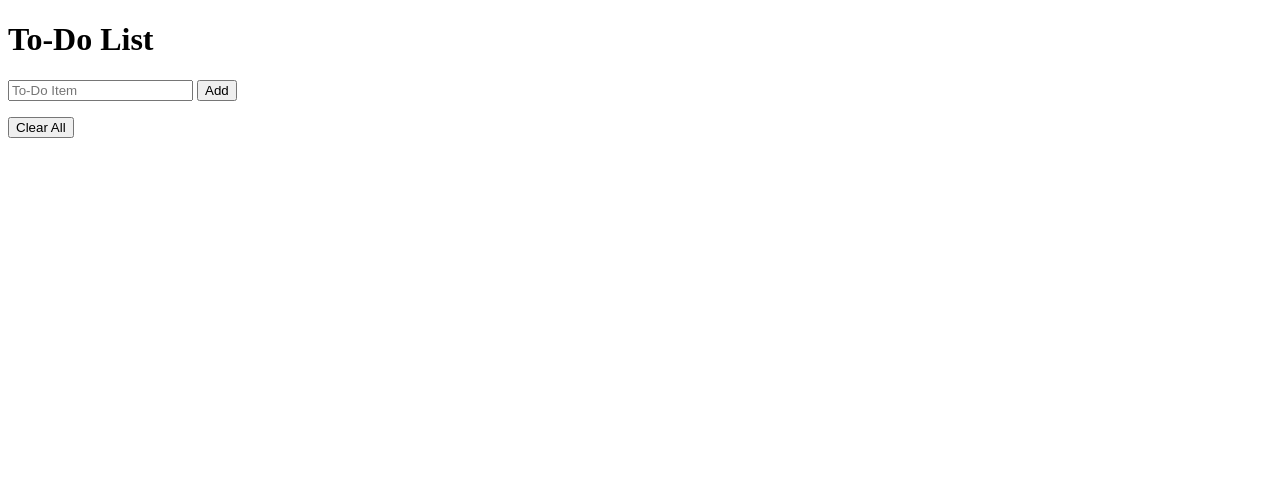
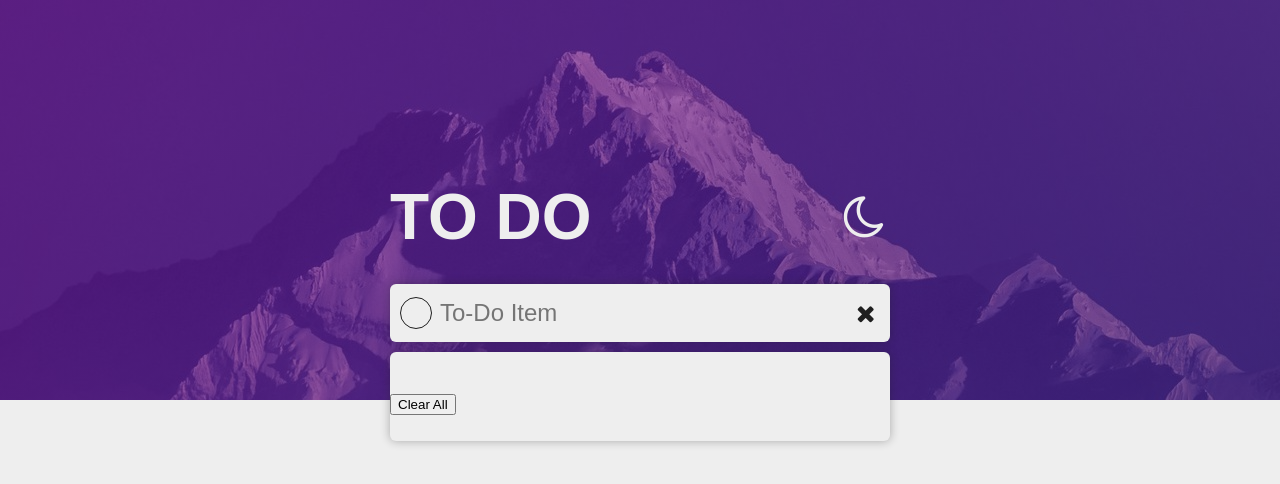
Before and after one commit to YoussefShaaban-Dev/Assessments, a plain HTML site: page 4/index.html in a window 1280 px wide. Drawn offline with Linux system fonts and the light colour scheme.

Commit message:
Prepare UI of todo list

```diff
--- a/4/index.html
+++ b/4/index.html
@@ -4,18 +4,39 @@
 <head>
     <meta charset="UTF-8">
     <meta name="viewport" content="width=device-width, initial-scale=1.0">
-    <title>JS Counter</title>
+    <title>ToDo List</title>
+    <link rel="stylesheet" href="..\assets\font-awesome-4.7.0\css\font-awesome.css">
+    <link rel="stylesheet" href="style.css" />
 </head>
 
 <body>
-    <h1>To-Do List</h1>
-    <div>
-        <input id="txtItem" type="text" placeholder="To-Do Item" />
-        <input id="btnAdd" type="button" onclick="addItem()" value="Add" />
-    </div>
-    <ul id="list"></ul>
-    <button onclick="clearAll()">Clear All</button>
-    <p id="message"></p>
+    <header>
+        <img class="bg-img" src="assets/bg.jpg" />
+        <div class="bg-grd"></div>
+    </header>
+
+    <main>
+        <div>
+            <div class="d-flex v-center s-between">
+                <h1 class="title">To Do</h1>
+                <i class="fa fa-moon-o lightdark-icon"></i>
+            </div>
+
+            <div class="light-dark panel mb-10 item">
+                <div id="newItemCheck" class="btn-check btn" onclick="switchNewItem()">
+                    <i class="fa fa-check"></i>
+                </div>
+                <input id="txtItem" type="text" placeholder="To-Do Item" />
+                <i class="fa fa-times"></i>
+            </div>
+
+            <div class="light-dark panel items">
+                <ul id="list" class="items-list"></ul>
+                <button onclick="clearAll()">Clear All</button>
+                <p id="message"></p>
+            </div>
+        </div>
+    </main>
     <script src="script.js" defer></script>
 </body>
 
--- a/4/script.js
+++ b/4/script.js
@@ -1,16 +1,23 @@
 const listElement = document.getElementById("list")
 const messageElement = document.getElementById("message")
 const txtItemElement = document.getElementById("txtItem")
+const newItemCheckElement = document.getElementById("newItemCheck");
+txtItemElement.addEventListener("keydown", function (event) {
+    if (event.code == "Enter")
+        addItem()
+});
 var listItems = [];
+var newItemChecked = false;
 loadData();
 
 function displayListItems() {
     let text = "";
     for (let i = 0; i < listItems.length; i++) {
-        text += `<li>${listItems[i]}<button onclick='remove(${i})'>x</button></li>`;
+        text += `<li class='item ${listItems[i].checked?"checked":""}'><div `+ (listItems[i].checked?"":`onclick="completeItem(${i})"`) +`><i class="fa fa-check"></i>
+                </div><span>${listItems[i].item}</span> <i class="fa fa-times" onclick='remove(${i})'></i></li>`;
     }
     listElement.innerHTML = text;
-    localStorage.setItem("ToDoList",JSON.stringify(listItems))
+    localStorage.setItem("ToDoList", JSON.stringify(listItems))
 }
 
 function showMessage(text) {
@@ -42,12 +49,43 @@ function clearAll() {
 
 
 function addItem() {
-    listItems.push(txtItemElement.value);
-    displayListItems();
-    txtItemElement.value = "";
+    const value = txtItemElement.value;
+    if (value) {
+        listItems.push({ item: value, checked: newItemChecked });
+        displayListItems();
+        txtItemElement.value = "";
+        switchNewItem(false)
+        console.log(`New item added: ${value}`)
+    }
 }
 
 function remove(index) {
     listItems.splice(index, 1)
     displayListItems()
 }
+
+function switchNewItem(value) {
+    if (value != undefined)
+        newItemChecked = value
+    else
+        newItemChecked = !newItemChecked;
+
+    console.log(newItemChecked)
+    if (newItemChecked)
+        newItemCheckElement.classList.add("checked");
+    else
+        newItemCheckElement.classList.remove("checked")
+
+}
+
+function inputItem(event) {
+    console.log(event)
+}
+
+function completeItem(index){
+    if(index >= 0 && index < listItems.length){
+        const item = listItems[index];
+        item.checked = true;
+        displayListItems();
+    }
+}
--- a/4/style.css
+++ b/4/style.css
@@ -1,3 +1,203 @@
-#message{
+:root {
+    columns: light dark;
+    --light-bg: #eee;
+    --light-color: #1f1f1f;
+
+    --dark-bg: #1f1f1f;
+    --dark-color: #eee;
+
+    --grad: linear-gradient(140deg, #8518b8, #421399);
+    --trans: all 0.3s ease-in-out;
+}
+
+body {
+    margin: 0;
+    padding: 0;
+    /* height: 100vh; */
+    font-family: sans-serif;
+    background-color: light-dark(var(--light-bg), var(--dark-bg));
+    color: light-dark(var(--light-color), var(--dark-color));
+}
+
+* {
+    box-sizing: border-box;
+}
+
+.light-dark {
+    background-color: light-dark(var(--light-bg), var(--dark-bg));
+    color: light-dark(var(--light-color), var(--dark-color));
+}
+
+.d-flex {
+    display: flex;
+}
+
+.v-center {
+    align-items: center;
+}
+
+.s-between {
+    justify-content: space-between;
+}
+
+header {
+    max-height: 400px;
+    height: 50vh;
+    overflow: hidden;
+    position: relative;
+    z-index: -1;
+}
+
+.bg-img {
+    height: 100%;
+    object-fit: cover;
+    display: block;
+    width: 100%;
+}
+
+.bg-grd {
+    position: absolute;
+    top: 0;
+    background-image: var(--grad);
+    height: 100%;
+    width: 100%;
+    opacity: 0.6;
+}
+
+.mb-10 {
+    margin-bottom: 10px;
+}
+
+main {
+    margin-top: max(-40vh, -250px);
+    justify-content: center;
+    display: flex;
+}
+
+.title {
+    color: #eee;
+    font-size: 4rem;
+    text-transform: uppercase;
+    display: inline;
+    margin-block: 30px;
+}
+
+.panel {
+    padding: 10px;
+    border-radius: 6px;
+    box-shadow: 0px 0px 10px #1f1f1f54;
+    min-width: 500px;
+}
+
+.item {
+    display: grid;
+    grid-template-columns: 35px auto min-content;
+    align-items: center;
+}
+
+.panel:first-child {
+    width: strich;
+}
+
+#message {
     color: crimson;
 }
+
+input[type=text] {
+    background-color: inherit;
+    font-size: 1.5rem;
+    border: 0;
+    padding: 5px;
+}
+
+input[type=text]:focus,
+select {
+    outline: 0;
+}
+
+.lightdark-icon {
+    font-size: 3rem !important;
+    color: #eee;
+}
+
+i.fa {
+    margin-inline: 5px;
+    align-content: center;
+    font-size: 1.5rem;
+    cursor: pointer;
+    transition: var(--trans);
+}
+
+i.fa-times:hover {
+    transform: scale(1.1);
+    text-shadow: 0px 0px 2px #1f1f1f;
+}
+
+.btn-check, li.item div{
+    border: solid 1px #1f1f1f;
+    border-radius: 50px;
+    align-content: center;
+    padding: 2px;
+    aspect-ratio: 1 / 1;
+    cursor: pointer;
+    transition: var(--trans);
+    width: fit-content;
+}
+
+.btn.btn-check:hover{
+    transform: scale(1.1);
+    box-shadow: 0px 0px 5px #1f1f1f73;
+}
+
+.btn-check i , li.item div i{
+    font-size: 1rem;
+    color: #eee;
+}
+
+.btn-check.checked, li.item.checked div{
+    border: none;
+    background-image: var(--grad);
+    margin: 1px;
+}
+
+.items-list{
+    padding-inline-start: 0;
+    max-height: min(40vh,300px);
+    overflow: auto;
+}
+
+li.item .btn-check{
+    transform: scale(0.9);
+}
+li.item span{
+    margin-inline-start: 5px;
+}
+li.item.checked span{
+    text-decoration: line-through;
+}
+li.item.checked div, li.item.checked div i{
+    cursor: default;
+}
+
+li.item{
+    padding: 10px 20px;
+    border-bottom: solid 1px #1f1f1f46;
+    transition: var(--trans);
+}
+
+li.item:last-child{
+    border: none;
+}
+
+.panel.items{
+    padding-inline: 0;
+}
+
+li.item > i{
+    opacity: 0;
+    transition: var(--trans);
+}
+
+li.item:hover > i{
+    opacity: 1;
+}
```
Also changed, not shown: 4/assets/bg.jpg (added).
